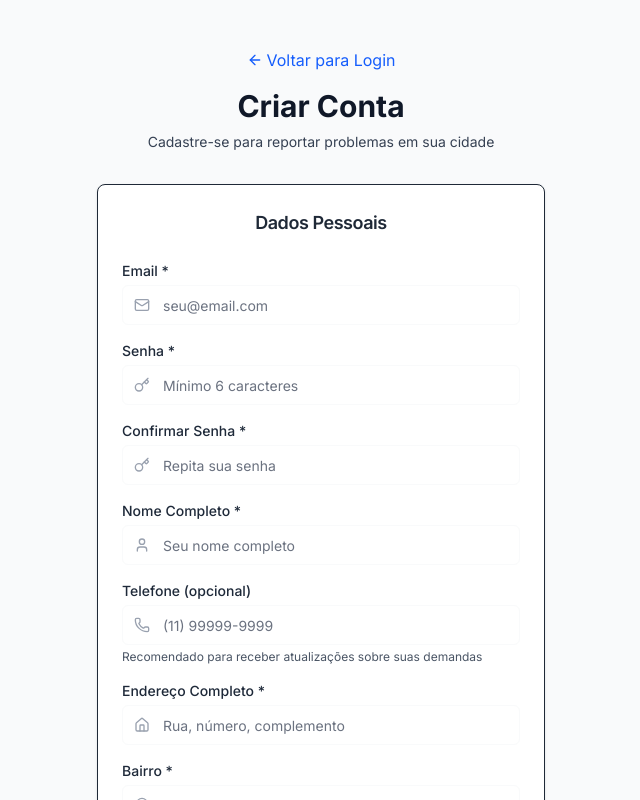
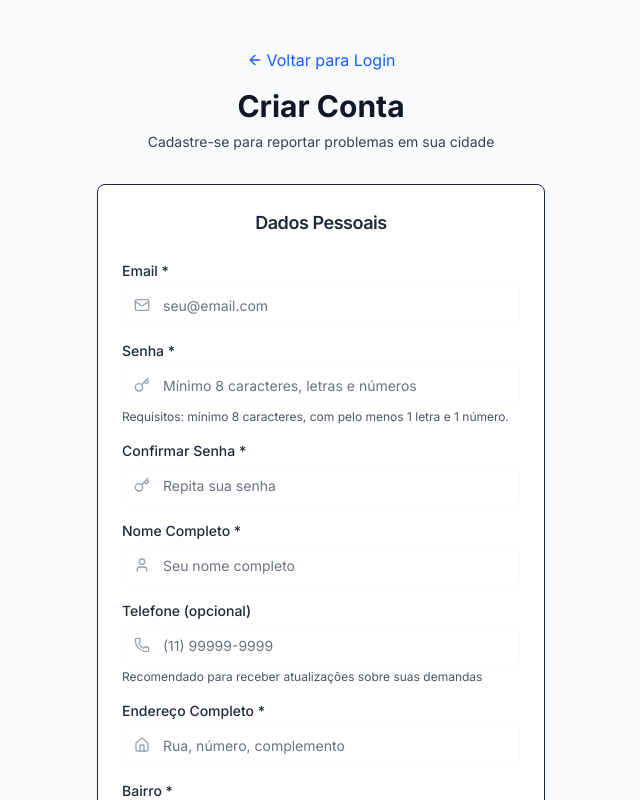
Before and after one commit to VHdesignDev/portal-trescoroas, a Next.js app in the folder portal-cidadao/: page /registro in a window 1280 px wide. Shown: the top 800 px of the page, without its empty margins (319-959 px from the left). Built offline with nearby package versions, Linux system fonts and the light colour scheme; no server answers.

Commit message:
auth: refore7ar regras de senha no frontend\n\n- Registro: manter regras 8+ com letras e nfamero (placeholder + dica)\n- Login: validae7e3o mednima 8 para consisteancia visual

```diff
--- a/portal-cidadao/src/app/registro/page.tsx
+++ b/portal-cidadao/src/app/registro/page.tsx
@@ -15,7 +15,11 @@ import { User, Mail, Phone, MapPin, Home, Key, ArrowLeft } from 'lucide-react'
 
 const registroSchema = z.object({
   email: z.string().email('Email inválido'),
-  password: z.string().min(6, 'Senha deve ter pelo menos 6 caracteres'),
+  password: z
+    .string()
+    .min(8, 'Senha deve ter pelo menos 8 caracteres')
+    .regex(/[A-Za-z]/, 'A senha deve conter pelo menos uma letra')
+    .regex(/[0-9]/, 'A senha deve conter pelo menos um número'),
   confirmPassword: z.string(),
   nome: z.string().min(2, 'Nome deve ter pelo menos 2 caracteres'),
   telefone: z.string().optional(),
@@ -147,12 +151,17 @@ export default function RegistroPage() {
                   <Input
                     {...register('password')}
                     type="password"
-                    placeholder="Mínimo 6 caracteres"
+                    placeholder="Mínimo 8 caracteres, letras e números"
                     className="pl-10"
                   />
                 </div>
                 {errors.password && (
                   <p className="text-red-600 text-sm mt-1">{errors.password.message}</p>
+                )}
+                {!errors.password && (
+                  <p className="text-xs text-gray-600 mt-1">
+                    Requisitos: mínimo 8 caracteres, com pelo menos 1 letra e 1 número.
+                  </p>
                 )}
               </div>
 
--- a/portal-cidadao/src/components/auth/login-form.tsx
+++ b/portal-cidadao/src/components/auth/login-form.tsx
@@ -12,7 +12,7 @@ import { authService } from '@/lib/auth'
 
 const loginSchema = z.object({
   email: z.string().email('Email inválido'),
-  password: z.string().min(6, 'Senha deve ter pelo menos 6 caracteres'),
+  password: z.string().min(8, 'Senha deve ter pelo menos 8 caracteres'),
 })
 
 type LoginFormData = z.infer<typeof loginSchema>
--- a/portal-cidadao/supabase-templates/confirm-signup.html
+++ b/portal-cidadao/supabase-templates/confirm-signup.html
@@ -5,7 +5,6 @@
     <meta name="viewport" content="width=device-width, initial-scale=1" />
     <title>Confirme seu cadastro</title>
     <style>
-      /* Estilos inline-friendly para maior compatibilidade */
       body { margin:0; padding:0; background:#f3f4f6; font-family: -apple-system, BlinkMacSystemFont, 'Segoe UI', Roboto, Oxygen, Ubuntu, Cantarell, 'Helvetica Neue', Arial, 'Noto Sans', 'Liberation Sans', sans-serif; }
       .wrapper { width:100%; background:#f3f4f6; padding:32px 0; }
       .container { max-width:560px; margin:0 auto; background:#ffffff; border-radius:12px; overflow:hidden; box-shadow:0 10px 25px rgba(0,0,0,0.06); }
```
